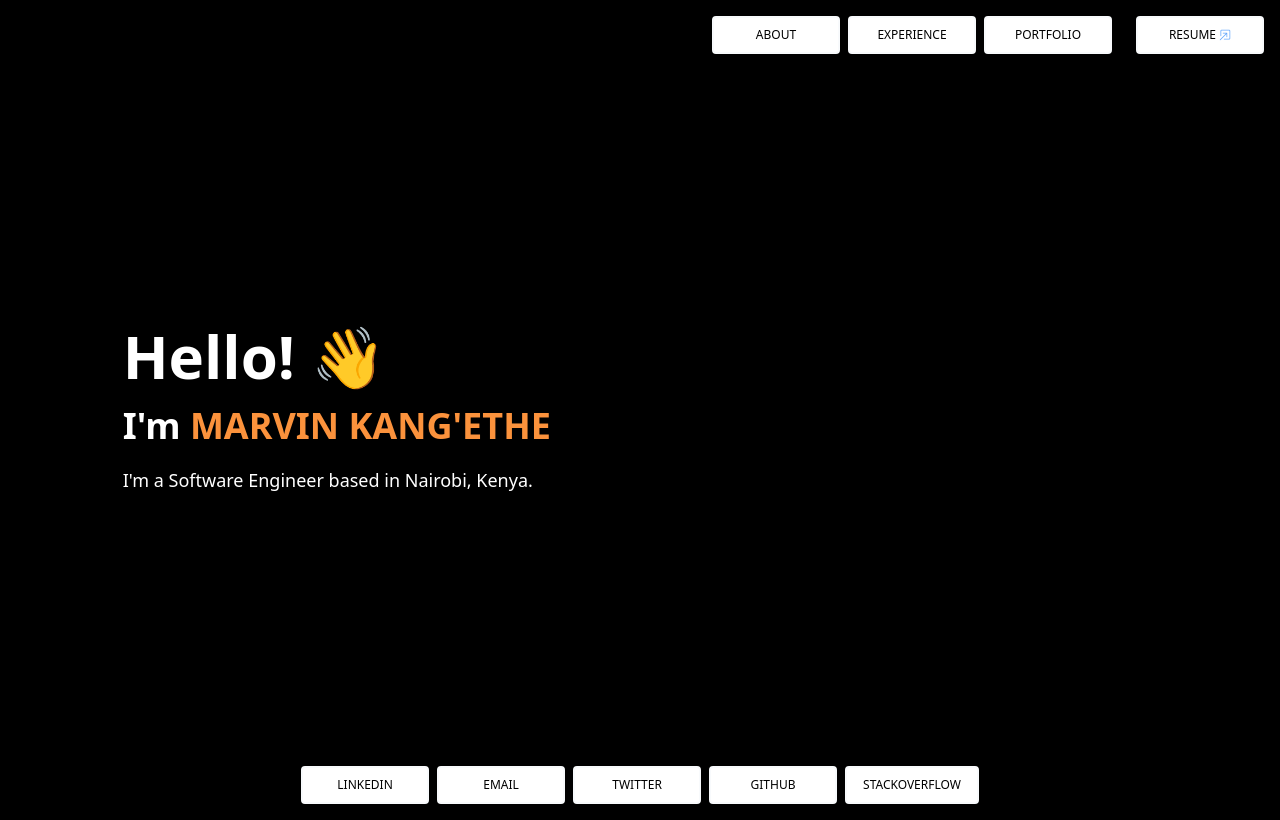
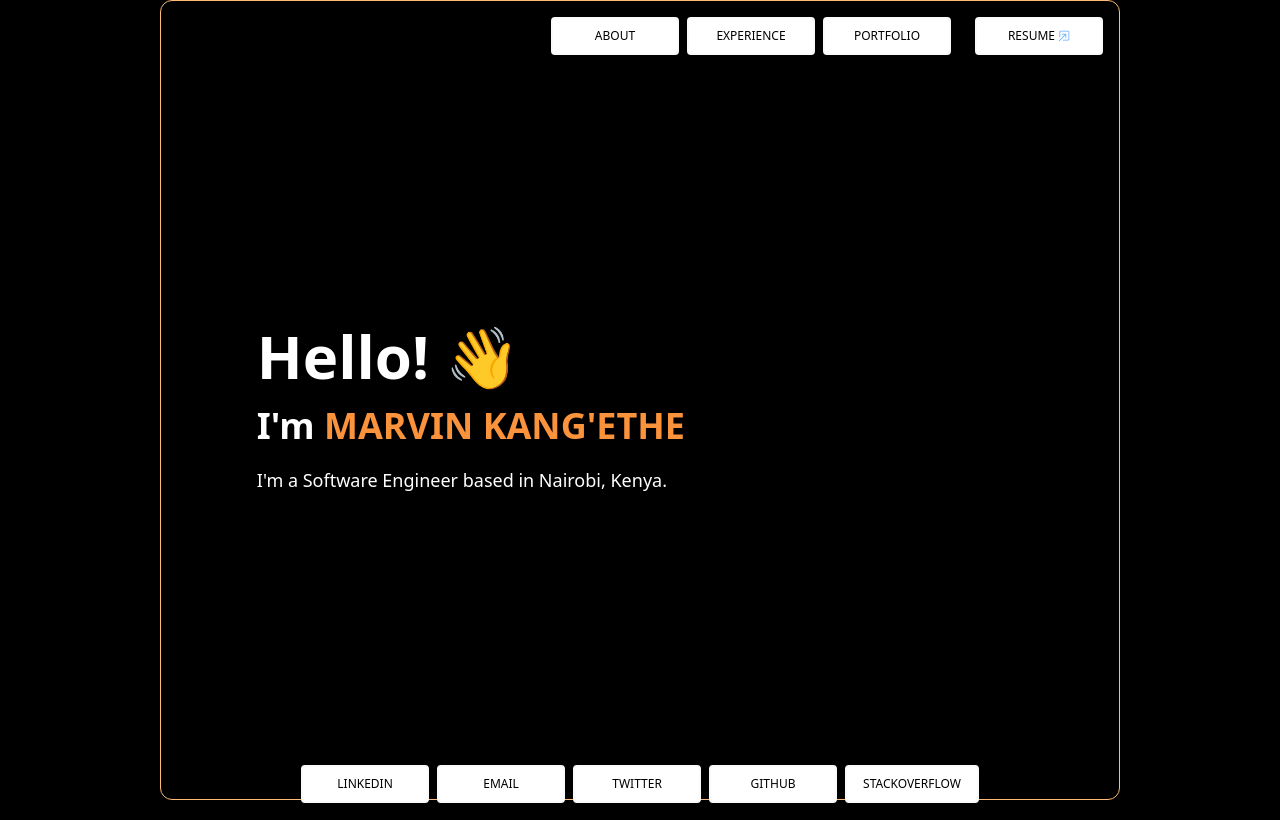
Before and after one commit to kang-marvin/portfolio, a React (Create React App) app: page / in a window 1280 px wide. Built offline with nearby package versions, Linux system fonts and the light colour scheme.

Commit message:
Update UI and README.md

```diff
--- a/src/App.js
+++ b/src/App.js
@@ -15,7 +15,8 @@ const App = () => {
 
   const [page, setPage] = useState("about");
   return (
-    <>
+    <div class="flex w-screen h-screen">
+      <div class="m-auto h-full min-w-[10rem] w-fit max-w-[60rem] border border-orange-300 rounded-xl">
         <Header
           setPage={setPage}
           pagesTitle={Object.keys(Pages)}
@@ -26,7 +27,8 @@ const App = () => {
           </FlexBoard>
         </Container>
         <Footer />
-    </>
+      </div>
+    </div>
   )
 }
 
--- a/src/index.css
+++ b/src/index.css
@@ -3,7 +3,7 @@
 @tailwind utilities;
 
 :root {
-  --main-background-color: black
+  --main-background-color: black;
 }
 
 #root {
--- a/src/styles/index.js
+++ b/src/styles/index.js
@@ -16,7 +16,7 @@ const colorClasses = {
 }
 
 const containerClasses = {
-  div: "flex justify-center w-screen min-h-[85%] items-center",
+  div: "flex justify-center w-full min-h-[85%] items-center",
   main: "w-5/6 h-full rounded-lg min-w-[10rem] border-orange-50"
 }
 
--- a/src/ui/FlexBoard.js
+++ b/src/ui/FlexBoard.js
@@ -1,7 +1,7 @@
 import React from 'react';
 
 const sharedClassName = `
-  flex flex-col p-4 h-full
+  flex flex-col p-4 h-fit
   text-white
 `;
 
```
Lines whose indentation alone changed are shown as unchanged.
